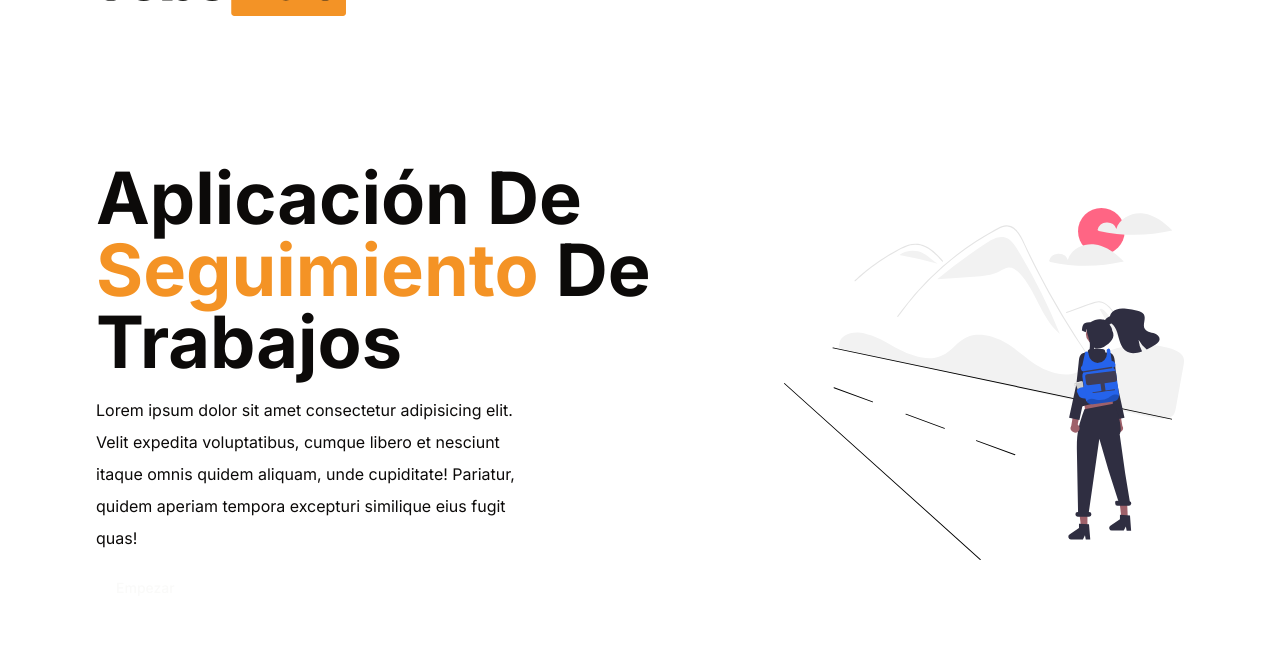
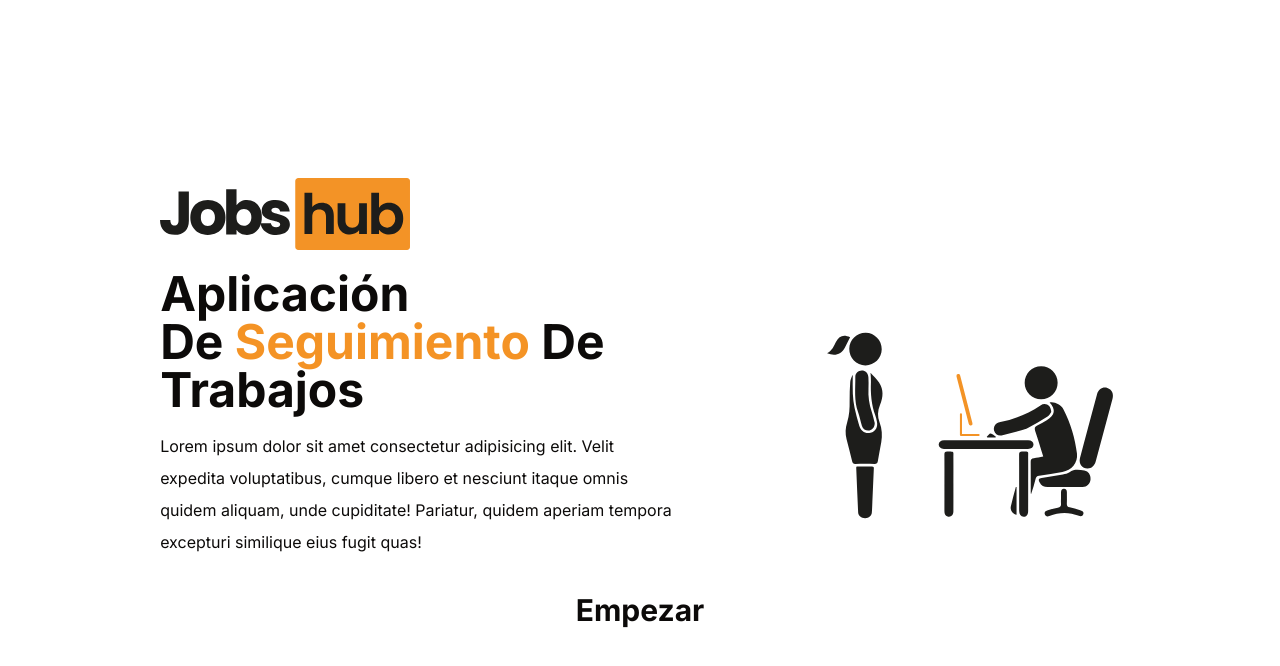
Before and after one commit to JoseAlbDR/jobs-hub, a Next.js app: page / in a window 1280 px wide. Shown: the top 666 px of the page. Built offline with nearby package versions, Linux system fonts and the light colour scheme.

Commit message:
feat: apply styles

```diff
--- a/app/page.tsx
+++ b/app/page.tsx
@@ -1,38 +1,41 @@
 import Image from 'next/image';
 import Logo from '../assets/horizontal-black.svg';
-import LandingImg from '../assets/main.svg';
+import LandingImg from '../assets/main-black.svg';
 import { Button } from '@/components/ui/button';
 import Link from 'next/link';
+import { buttonClassName } from '@/utils/tagStylesConfig';
 export default function Home() {
   return (
-    <main>
-      <header className="max-w-6xl mx-auto px-4 sm:px-8 py-6">
-        <Image
+    <main className='flex flex-col  items-center'>
+      <section className=" mx-auto flex">
+
+        <article className='w-10/12 '>
+          <Image
           src={Logo}
           alt="app logo"
-          className="-my-24"
+          className="my-5 self-center"
           width={250}
           height={100}
         />
-      </header>
-      <section className="max-w-6xl mx-auto px-4 sm:px-8 h-screen -mt-20 grid lg:grid-cols-[1fr,400px] items-center">
-        <div>
-          <h1 className="capitalize text-4xl md:text-7xl font-bold">
-            Aplicación de <span className="text-primary">seguimiento</span> de
+          <h1 className="capitalize text-4xl md:text-5xl font-bold ">
+            Aplicación <br/>de <span className="text-primary">seguimiento</span> de
             trabajos
           </h1>
-          <p className="leading-loose max-w-md mt-4">
+          <p className="leading-loose max-w-lg mt-4 text-pretty">
             Lorem ipsum dolor sit amet consectetur adipisicing elit. Velit
             expedita voluptatibus, cumque libero et nesciunt itaque omnis quidem
             aliquam, unde cupiditate! Pariatur, quidem aperiam tempora excepturi
             similique eius fugit quas!
           </p>
-          <Button asChild className="mt-4">
+
+        </article>
+        <article className='w-1/2 flex justify-end'>
+ <Image src={LandingImg} alt="landing img" className=" hidden self-end lg:block w-10/12 " />
+        </article>
+      </section>
+      <section><Button asChild className={`${buttonClassName} mt-5 w-56 h-16 text-3xl font-bold rounded-lg`}>
             <Link href="add-job">Empezar</Link>
-          </Button>
-        </div>
-        <Image src={LandingImg} alt="landing img" className="hidden lg:block" />
-      </section>
+          </Button></section>
     </main>
   );
 }
```
